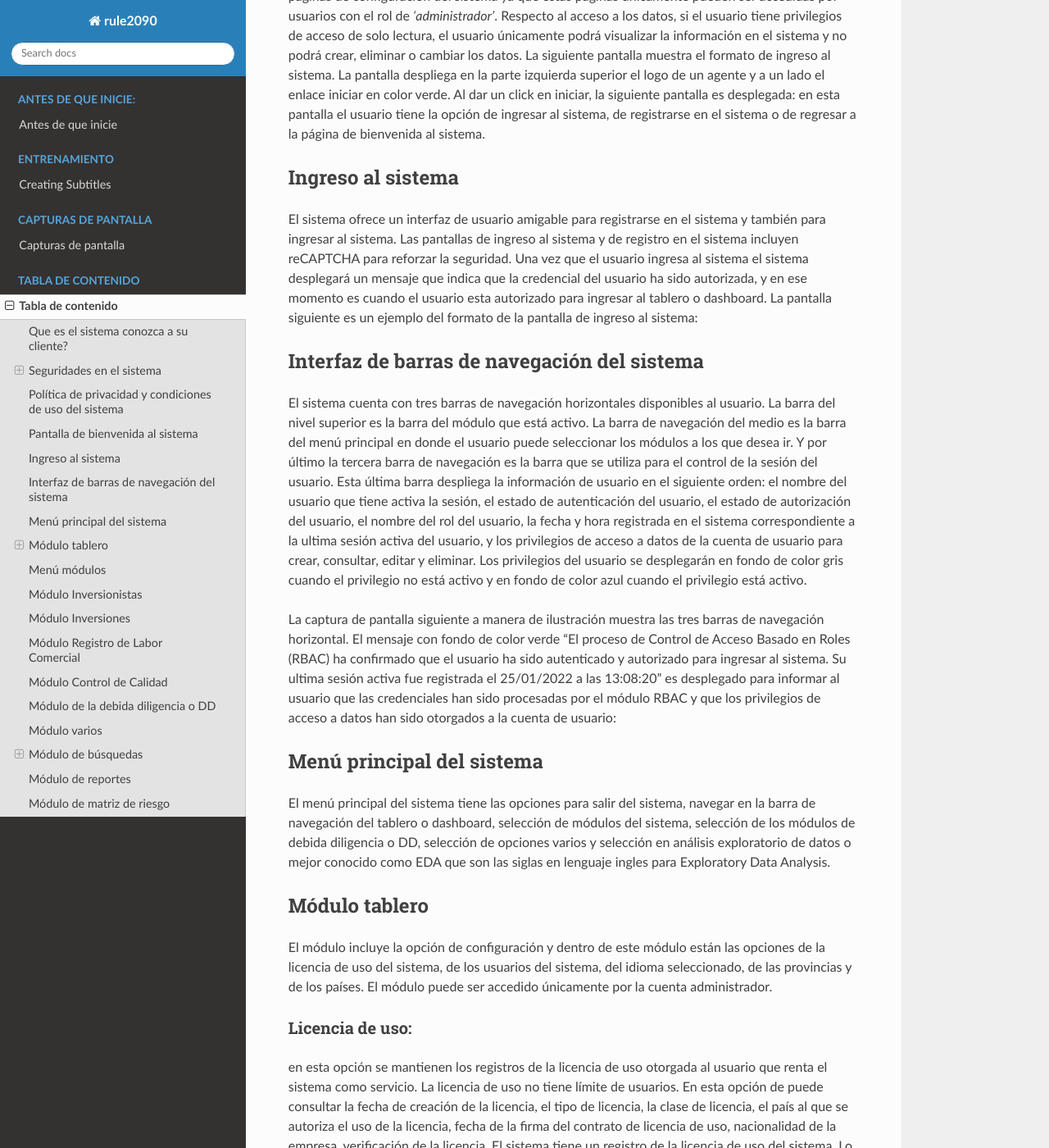
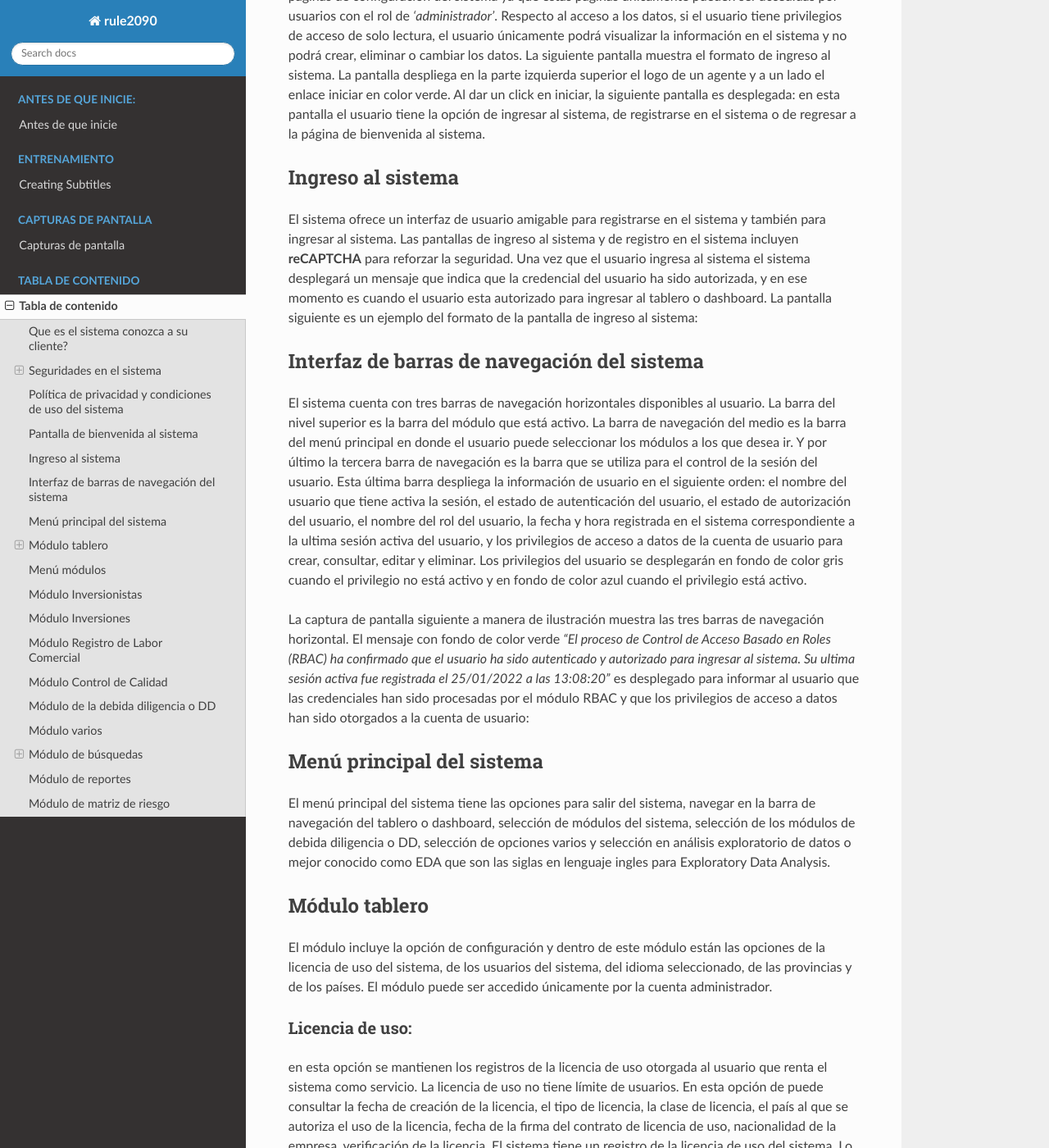
Before and after one commit to jativar/myproject, a Sphinx documentation site: the page built from docs/tabla_de_contenido.rst, in a window 1280 px wide and 1400 px high, scrolled down 3275 px. Shown: the whole window at 82% size. Built offline with Sphinx 7.4.7 and the Read the Docs theme 2.0.0, drawn with Linux system fonts in a browser that asks for light colours.

```diff
--- a/docs/tabla_de_contenido.rst
+++ b/docs/tabla_de_contenido.rst
@@ -131,7 +131,7 @@
 Ingreso al sistema
 ------------------
 
-El sistema ofrece un interfaz de usuario amigable para registrarse en el sistema y también para ingresar al sistema. Las pantallas de ingreso al sistema y de registro en el sistema incluyen reCAPTCHA para reforzar la seguridad. Una vez que el usuario ingresa al sistema el sistema desplegará un mensaje que indica que la credencial del usuario ha sido autorizada, y en ese momento es cuando el usuario esta autorizado para ingresar al tablero o dashboard. La pantalla siguiente es un ejemplo del formato de la pantalla de ingreso al sistema:
+El sistema ofrece un interfaz de usuario amigable para registrarse en el sistema y también para ingresar al sistema. Las pantallas de ingreso al sistema y de registro en el sistema incluyen **reCAPTCHA** para reforzar la seguridad. Una vez que el usuario ingresa al sistema el sistema desplegará un mensaje que indica que la credencial del usuario ha sido autorizada, y en ese momento es cuando el usuario esta autorizado para ingresar al tablero o dashboard. La pantalla siguiente es un ejemplo del formato de la pantalla de ingreso al sistema:
 
 
 .. _ref_006:
@@ -143,7 +143,7 @@
 El sistema cuenta con tres barras de navegación horizontales disponibles al usuario. La barra del nivel superior es la barra del módulo que está activo. La barra de navegación del medio es la barra del menú principal en donde el usuario puede seleccionar los módulos a los que desea ir. Y por último la tercera barra de navegación es la barra que se utiliza para el control de la sesión del usuario.  Esta última barra despliega la información de usuario en el siguiente orden: el nombre del usuario que tiene activa la sesión, el estado de autenticación del usuario, el estado de autorización del usuario, el nombre del rol del usuario, la fecha y hora registrada en el sistema correspondiente a la ultima sesión activa del usuario, y los privilegios de acceso a datos de la cuenta de usuario para crear, consultar, editar y eliminar. Los privilegios del usuario se desplegarán en fondo de color gris cuando el privilegio no está activo y en fondo de color azul cuando el privilegio está activo.
 
 
-La captura de pantalla siguiente a manera de ilustración muestra las tres barras de navegación horizontal. El mensaje con fondo de color verde “El proceso de Control de Acceso Basado en Roles (RBAC) ha confirmado que el usuario ha sido autenticado y autorizado para ingresar al sistema. Su ultima sesión activa fue registrada el 25/01/2022 a las 13:08:20” es desplegado para informar al usuario que las credenciales han sido procesadas por el módulo RBAC y que los privilegios de acceso a datos han sido otorgados a la cuenta de usuario:
+La captura de pantalla siguiente a manera de ilustración muestra las tres barras de navegación horizontal. El mensaje con fondo de color verde *“El proceso de Control de Acceso Basado en Roles (RBAC) ha confirmado que el usuario ha sido autenticado y autorizado para ingresar al sistema. Su ultima sesión activa fue registrada el 25/01/2022 a las 13:08:20”* es desplegado para informar al usuario que las credenciales han sido procesadas por el módulo RBAC y que los privilegios de acceso a datos han sido otorgados a la cuenta de usuario:
 
 
 .. _ref_007:
```
